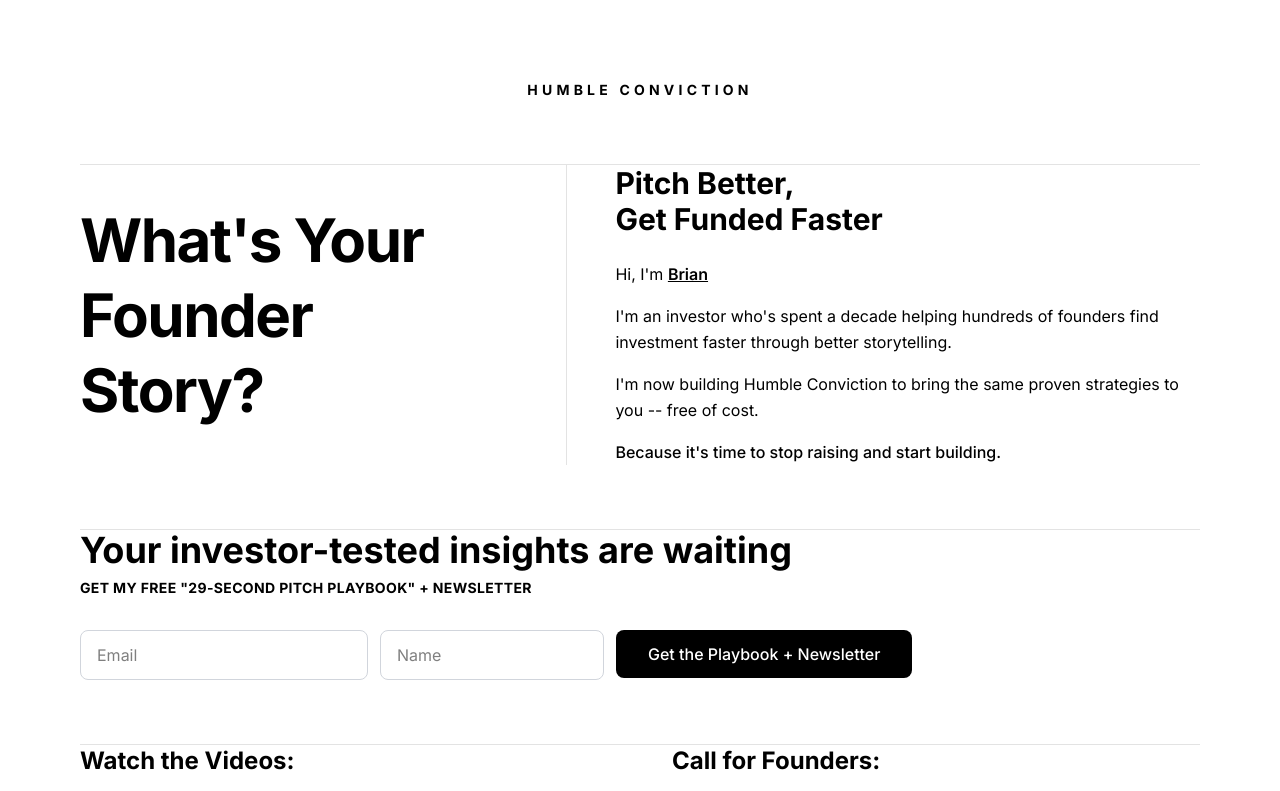
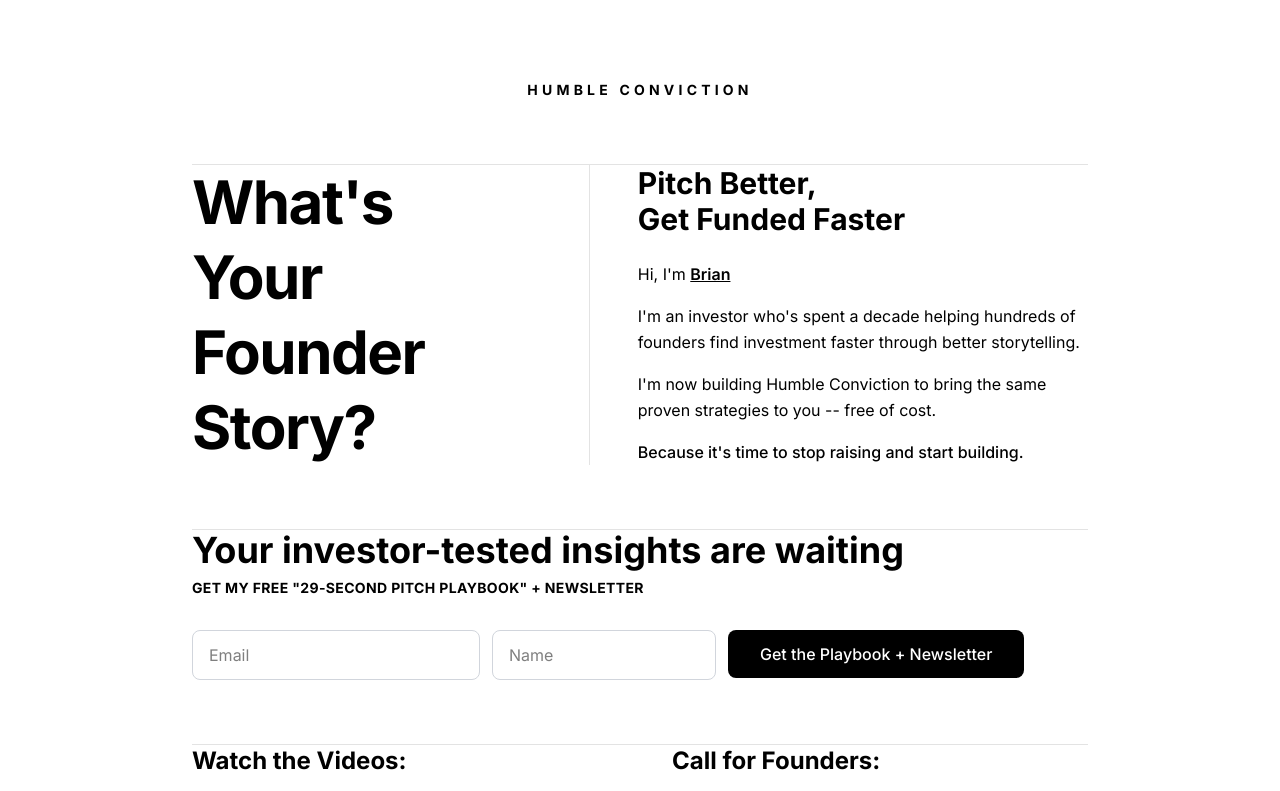
Before and after one commit to brhecht/hc-website, a Next.js app: page / in a window 1280 px wide. Shown: the top 791 px of the page. Built offline with nearby package versions, Linux system fonts and the light colour scheme.

Commit message:
Remove max-width cap — fill full viewport with padding

```diff
--- a/src/app/page.tsx
+++ b/src/app/page.tsx
@@ -27,7 +27,7 @@
 
   return (
     <div className="min-h-screen bg-white text-black">
-      <main className="mx-auto max-w-7xl px-6 py-16 md:px-12 lg:px-20 md:py-20">
+      <main className="mx-auto px-8 py-16 md:px-16 lg:px-32 xl:px-48 md:py-20">
         {/* Header */}
         <h1 className="text-center text-sm font-bold tracking-[0.3em] uppercase mb-16">
           Humble Conviction
```
